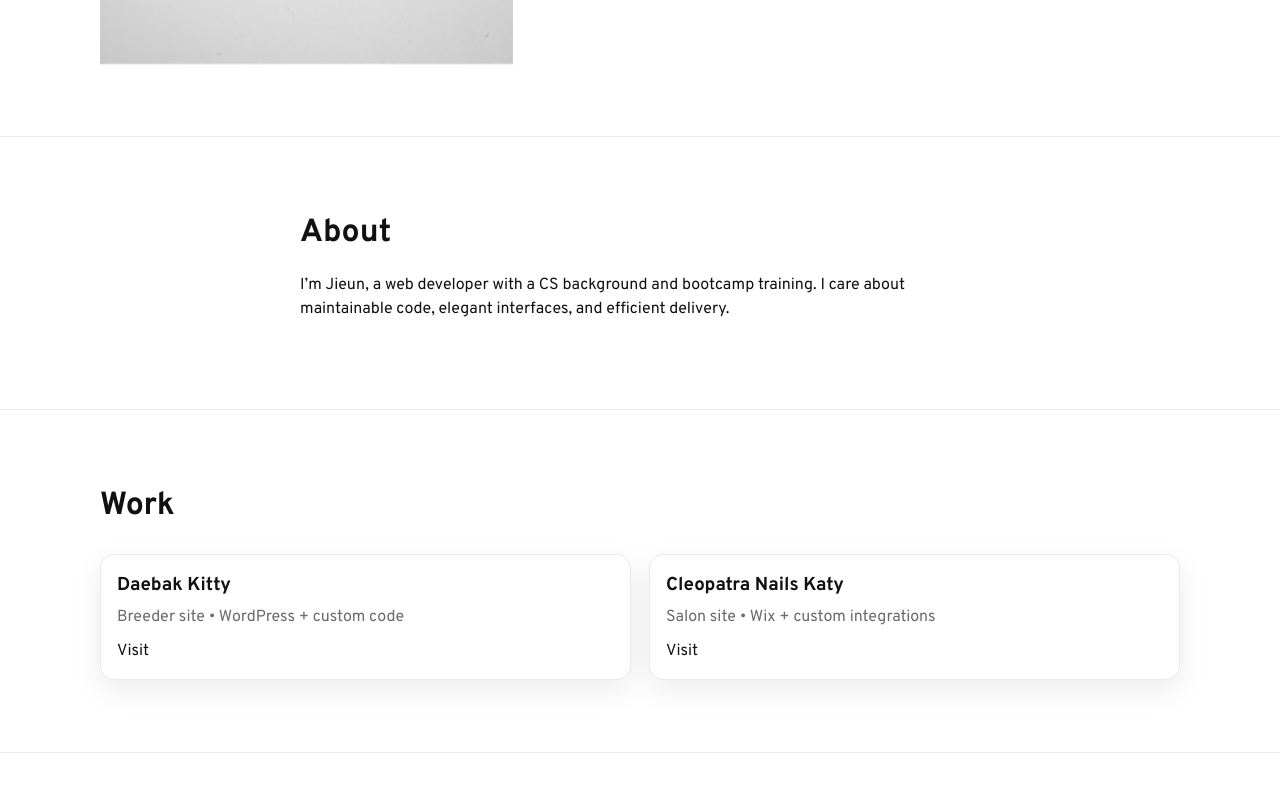
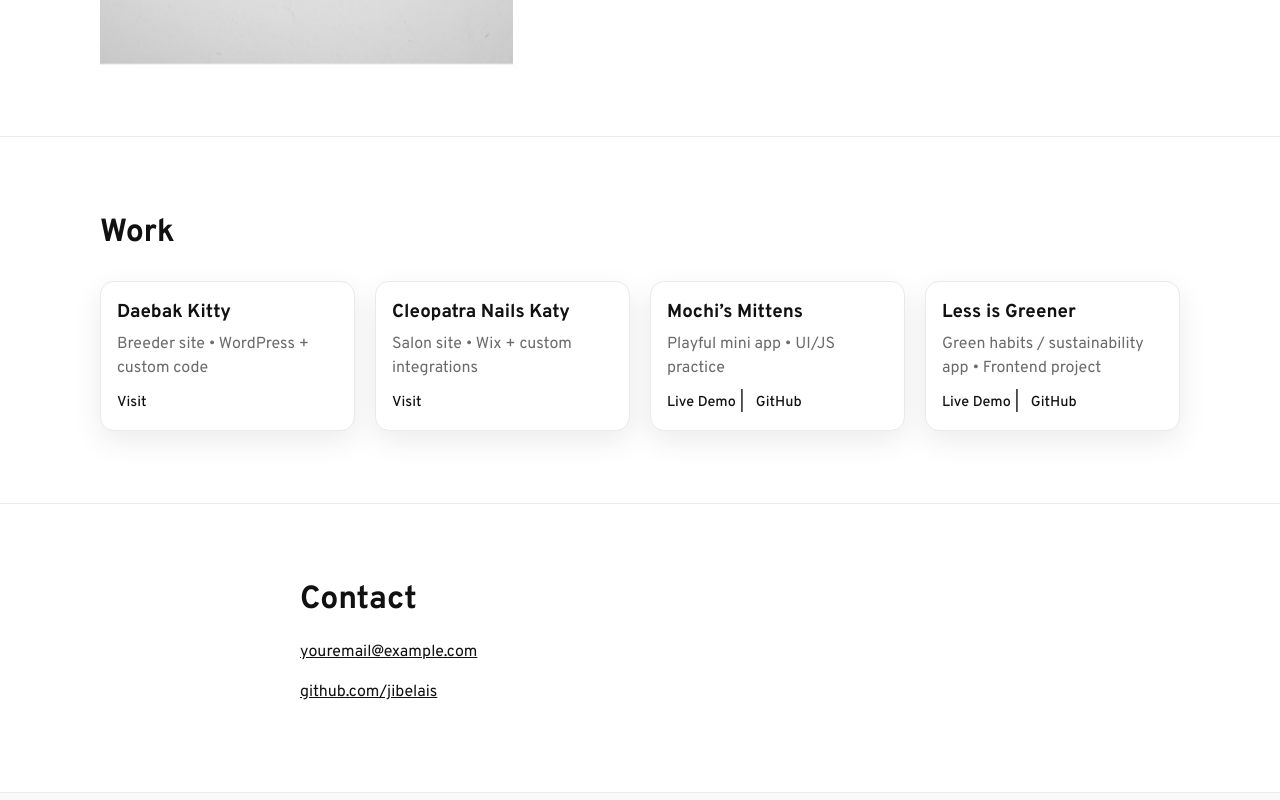
Before and after one commit to Jibelais/my-portfolio, a React (Vite) app: page / in a window 1280 px wide. Shown: the part 700-1500 px from the top of the page. Built offline with nearby package versions, Linux system fonts and the light colour scheme.

Commit message:
prep for deploy & added project link

```diff
--- a/src/App.jsx
+++ b/src/App.jsx
@@ -7,7 +7,6 @@ export default function App() {
         <div className="container header-inner">
           <a className="brand" href="#top">JIEUN PIVARNIK</a>
           <nav className="nav">
-            <a href="#about">ABOUT</a>
             <a href="#work">WORK</a>
             <a href="#contact">CONTACT</a>
           </nav>
@@ -48,16 +47,6 @@ export default function App() {
           </div>
         </section>
 
-        <section id="about" className="section">
-          <div className="container narrow">
-            <h2>About</h2>
-            <p>
-              I’m Jieun, a web developer with a CS background and bootcamp training.
-              I care about maintainable code, elegant interfaces, and efficient delivery.
-            </p>
-          </div>
-        </section>
-
         <section id="work" className="section">
           <div className="container">
             <h2>Work</h2>
@@ -72,6 +61,19 @@ export default function App() {
                 <p>Salon site • Wix + custom integrations</p>
                 <a href="https://cleopatranailskaty.com" target="_blank" rel="noreferrer">Visit</a>
               </li>
+              <li>
+                <h3>Mochi’s Mittens</h3>
+                <p>Playful mini app • UI/JS practice</p>
+                 <a href="https://mochis-mittens.netlify.app" target="_blank" rel="noreferrer">Live Demo</a> |{" "}
+                 <a href="https://github.com/Jibelais/mochis-mittens-frontend" target="_blank" rel="noreferrer">GitHub</a>
+              </li>
+               <li>
+                <h3>Less is Greener</h3>
+                <p>Green habits / sustainability app • Frontend project</p>
+                <a href="https://less-is-greener.netlify.app" target="_blank" rel="noreferrer">Live Demo</a> |{" "}
+                <a href="https://github.com/Jibelais/Less-is-Greener-frontend" target="_blank" rel="noreferrer">GitHub</a>
+              </li>
+
               {/* Add more items as needed */}
             </ul>
           </div>
--- a/src/index.css
+++ b/src/index.css
@@ -82,7 +82,7 @@ a{ color: inherit; text-decoration: none; }
 /* Work grid */
 .work-grid{
   list-style: none; padding: 0; margin: 24px 0 0;
-  display: grid; grid-template-columns: repeat(auto-fit, minmax(260px, 1fr)); gap: 18px;
+  display: grid; grid-template-columns: repeat(4, 1fr); gap: 20px;
 }
 .work-grid li{
   border: 1px solid var(--border); border-radius: var(--radius); padding: 16px;
@@ -91,7 +91,19 @@ a{ color: inherit; text-decoration: none; }
 .work-grid h3{ margin: 0 0 6px; }
 .work-grid p{ margin: 0 0 10px; color: var(--muted); }
 .link{ text-decoration: underline; }
+.work-grid a {
+  font-size: 0.9rem;
+  color: #111;
+  font-weight: 500;
+}
 
+.work-grid a:hover {
+  opacity: 0.7;
+}
+
+.work-grid li a + a {
+  margin-left: 8px; /* space between Live Demo | GitHub */
+}
 /* Footer */
 .site-footer{
   border-top: 1px solid var(--border);
@@ -108,4 +120,12 @@ a{ color: inherit; text-decoration: none; }
 @media (max-width: 900px){
   .hero-grid{ grid-template-columns: 1fr; }
   .hero-media{ order: -1; }
+  .work-grid {
+    grid-template-columns: repeat(2, 1fr);
+  }
 }
+@media (max-width: 600px) {
+  .work-grid {
+    grid-template-columns: 1fr;
+  }
+}
```
